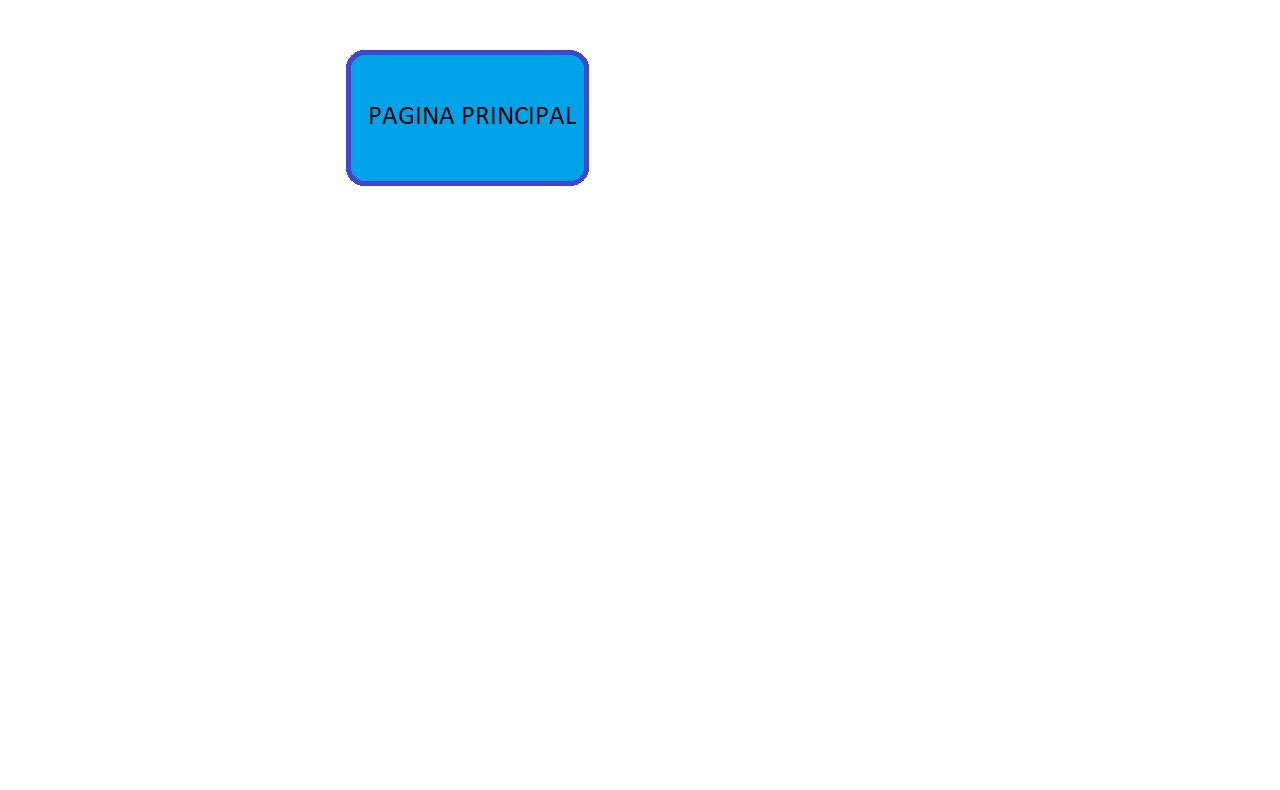
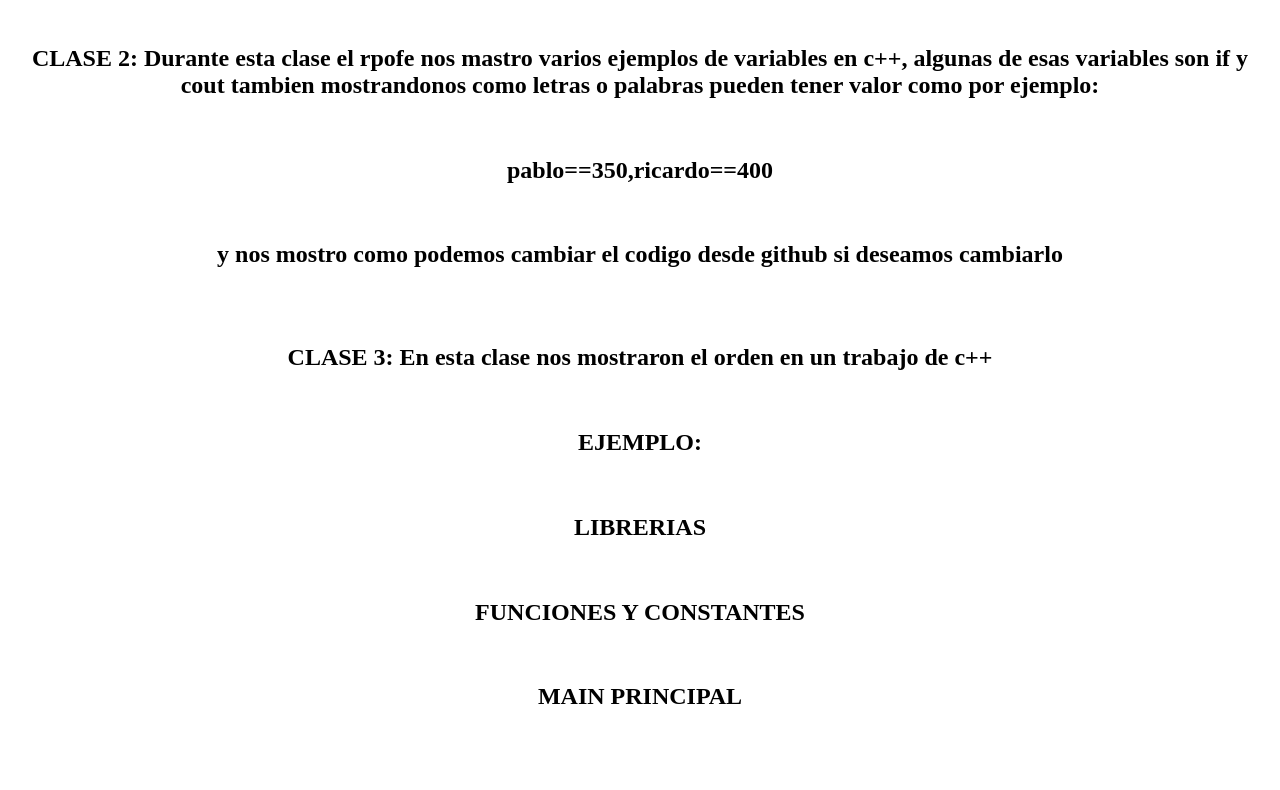
Before and after one commit to Ju4an888/PRIMER-TRABAJO, a plain HTML site: page p1.html in a window 1280 px wide. Shown: the part 73-863 px from the top of the page. Before the commit the page ends 800 px from the top, so only its background shows below. Drawn offline with Linux system fonts and the light colour scheme.

Commit message:
Add files via upload

```diff
--- a/p1.html
+++ b/p1.html
@@ -4,6 +4,28 @@
 	<title>Periodo 1</title>
 </head>
 <body>
+  <center>
+  	<h1>INFORME</h1>
+<br>
+  <h2>CLASE 2: Durante esta clase el rpofe nos mastro varios ejemplos de variables en c++,
+  algunas de esas variables son if y cout tambien mostrandonos como letras o palabras
+  pueden tener valor como por ejemplo:</h2>
+  <br>
+<h2>pablo==350,ricardo==400</h2>
+<br>
+<h2>y nos mostro como podemos cambiar el codigo desde github si deseamos cambiarlo</h2>
+<br>
+<br>
+<h2>CLASE 3: En esta clase nos mostraron el orden en un trabajo de c++</h2>
+<br>
+<H2>EJEMPLO:</H2>
+<BR>
+<H2>LIBRERIAS</H2>
+<BR>
+<H2>FUNCIONES Y CONSTANTES</H2>
+<BR>
+<H2>MAIN PRINCIPAL</H2>
+  </center>
  <center>
 <a href="index.html"><img src="boton5.png"></a>
 </center>
```
